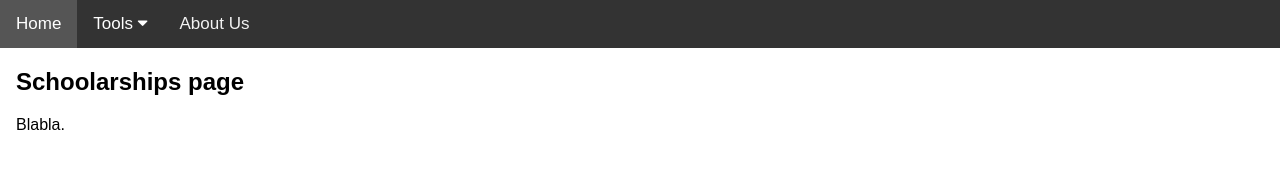
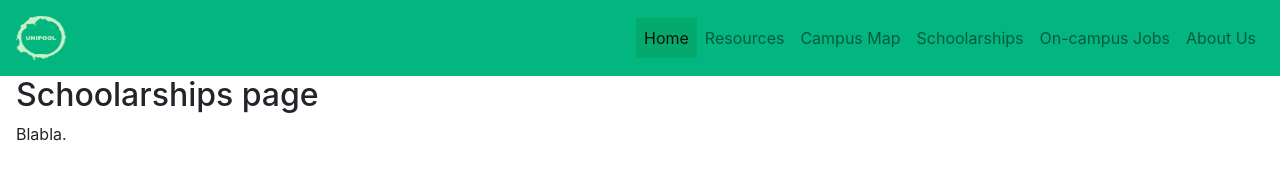
Before and after one commit to Vincentmask/UniPool, a website: page Schoolarships.html in a window 1280 px wide. Drawn offline with nearby package versions, Linux system fonts and the light colour scheme.

Commit message:
style fixed

```diff
--- a/Campus Map.html
+++ b/Campus Map.html
@@ -1,19 +1,20 @@
 <!DOCTYPE html>
 <html lang="en">
+  <link rel="icon" type="image/x-icon" href="/images/favicon.ico" />
   <head>
-    <style></style>
+    <!-- Main Page Layout Style -->
+    <script src="components/header.js" type="text/javascript" defer></script>
     <meta charset="UTF-8" />
     <meta http-equiv="X-UA-Compatible" content="IE=edge" />
     <meta name="viewport" content="width=device-width, initial-scale=1.0" />
-    <link rel="icon" type="image/x-icon" href="/images/favicon.ico" />
     <title>UniPool</title>
-    <!-- Main Page Layout Style -->
     <link rel="stylesheet" type="text/css" href="style.css" />
     <link
       rel="stylesheet"
-      href="https://cdnjs.cloudflare.com/ajax/libs/font-awesome/4.7.0/css/font-awesome.min.css"
+      href="https://cdn.jsdelivr.net/npm/bootstrap@4.3.1/dist/css/bootstrap.min.css"
+      integrity="sha384-ggOyR0iXCbMQv3Xipma34MD+dH/1fQ784/j6cY/iJTQUOhcWr7x9JvoRxT2MZw1T"
+      crossorigin="anonymous"
     />
-    <script src="components/header.js" type="text/javascript" defer></script>
   </head>
   <body>
     <header-component></header-component>
@@ -21,5 +22,20 @@
       <h2>Campus Map page</h2>
       <p>Blabla.</p>
     </div>
+    <script
+      src="https://code.jquery.com/jquery-3.3.1.slim.min.js"
+      integrity="sha384-q8i/X+965DzO0rT7abK41JStQIAqVgRVzpbzo5smXKp4YfRvH+8abtTE1Pi6jizo"
+      crossorigin="anonymous"
+    ></script>
+    <script
+      src="https://cdn.jsdelivr.net/npm/popper.js@1.14.7/dist/umd/popper.min.js"
+      integrity="sha384-UO2eT0CpHqdSJQ6hJty5KVphtPhzWj9WO1clHTMGa3JDZwrnQq4sF86dIHNDz0W1"
+      crossorigin="anonymous"
+    ></script>
+    <script
+      src="https://cdn.jsdelivr.net/npm/bootstrap@4.3.1/dist/js/bootstrap.min.js"
+      integrity="sha384-JjSmVgyd0p3pXB1rRibZUAYoIIy6OrQ6VrjIEaFf/nJGzIxFDsf4x0xIM+B07jRM"
+      crossorigin="anonymous"
+    ></script>
   </body>
 </html>
--- a/Schoolarships.html
+++ b/Schoolarships.html
@@ -1,19 +1,20 @@
 <!DOCTYPE html>
 <html lang="en">
+  <link rel="icon" type="image/x-icon" href="/images/favicon.ico" />
   <head>
-    <style></style>
+    <!-- Main Page Layout Style -->
+    <script src="components/header.js" type="text/javascript" defer></script>
     <meta charset="UTF-8" />
     <meta http-equiv="X-UA-Compatible" content="IE=edge" />
     <meta name="viewport" content="width=device-width, initial-scale=1.0" />
-    <link rel="icon" type="image/x-icon" href="/images/favicon.ico" />
     <title>UniPool</title>
-    <!-- Main Page Layout Style -->
     <link rel="stylesheet" type="text/css" href="style.css" />
     <link
       rel="stylesheet"
-      href="https://cdnjs.cloudflare.com/ajax/libs/font-awesome/4.7.0/css/font-awesome.min.css"
+      href="https://cdn.jsdelivr.net/npm/bootstrap@4.3.1/dist/css/bootstrap.min.css"
+      integrity="sha384-ggOyR0iXCbMQv3Xipma34MD+dH/1fQ784/j6cY/iJTQUOhcWr7x9JvoRxT2MZw1T"
+      crossorigin="anonymous"
     />
-    <script src="components/header.js" type="text/javascript" defer></script>
   </head>
   <body>
     <header-component></header-component>
@@ -21,5 +22,20 @@
       <h2>Schoolarships page</h2>
       <p>Blabla.</p>
     </div>
+    <script
+      src="https://code.jquery.com/jquery-3.3.1.slim.min.js"
+      integrity="sha384-q8i/X+965DzO0rT7abK41JStQIAqVgRVzpbzo5smXKp4YfRvH+8abtTE1Pi6jizo"
+      crossorigin="anonymous"
+    ></script>
+    <script
+      src="https://cdn.jsdelivr.net/npm/popper.js@1.14.7/dist/umd/popper.min.js"
+      integrity="sha384-UO2eT0CpHqdSJQ6hJty5KVphtPhzWj9WO1clHTMGa3JDZwrnQq4sF86dIHNDz0W1"
+      crossorigin="anonymous"
+    ></script>
+    <script
+      src="https://cdn.jsdelivr.net/npm/bootstrap@4.3.1/dist/js/bootstrap.min.js"
+      integrity="sha384-JjSmVgyd0p3pXB1rRibZUAYoIIy6OrQ6VrjIEaFf/nJGzIxFDsf4x0xIM+B07jRM"
+      crossorigin="anonymous"
+    ></script>
   </body>
 </html>
--- a/components/header.js
+++ b/components/header.js
@@ -5,25 +5,79 @@ class Header extends HTMLElement {
 
   connectedCallback() {
     this.innerHTML = `
-    <div class="topnav">
-      <a class="active" href="/index.html">Home</a>
-      <!-- <a href="#Classes">Classes</a> -->
-      <div class="dropdown">
-        <button class="dropbtn">
-          Tools
-          <i class="fa fa-caret-down"></i>
-        </button>
-        <div class="dropdown-content">
-          <a href="/Resources.html">Resources</a>
-          <a href="/Campus Map.html">Campus Map</a>
-          <a href="/Schoolarships.html">Schoolarships</a>
-          <a href="/On-campus Jobs.html">On-campus Jobs</a>
-        </div>
-      </div>
-      <a href="#">About Us</a>
-    </div>
+      <nav
+        class="navbar navbar-expand-md navbar-light"
+        style="background-color: #03b680"
+        ;
+      >
+          <a class="navbar-brand" href="/index.html">
+            <img src="/images/logo-no-background.png" height="50" width="50" />
+          </a>
+          <button
+            class="navbar-toggler"
+            type="button"
+            data-toggle="collapse"
+            data-target="#navbarSupportedContent"
+            aria-controls="navbarSupportedContent"
+            aria-expanded="false"
+            aria-label="Toggle navigation"
+          >
+            <span class="navbar-toggler-icon"></span>
+          </button>
+          <div class="collapse navbar-collapse justify-content-end" id="navbarSupportedContent">
+            <ul class="navbar-nav ml-auto">
+              <li class="nav-item active">
+                <a class="nav-link" href="/index.html"
+                  >Home
+                </a>
+              </li>
+              <li class="nav-item">
+                <a class="nav-link" href="/Resources.html">Resources</a>
+              </li>
+              <li class="nav-item">
+                <a class="nav-link" href="/Campus Map.html">Campus Map</a>
+              </li>
+              <li class="nav-item">
+                <a class="nav-link" href="/Schoolarships.html">Schoolarships</a>
+              </li>
+              <li class="nav-item">
+                <a class="nav-link" href="/On-campus Jobs.html"
+                  >On-campus Jobs</a
+                >
+              </li>
+              <li class="nav-item">
+                <a class="nav-link" href="#">About Us</a>
+              </li>
+            </ul>
+          </div>
+      </nav>
     `;
   }
 }
 
 customElements.define('header-component', Header);
+
+// <div class='dropdown'>
+//   <button class='dropbtn'>
+//     Tools
+//     <i class='fa fa-caret-down'></i>
+//   </button>
+//   <div class='dropdown-content'>
+//     <a href='/Resources.html'>Resources</a>
+//     <a href='/Campus Map.html'>Campus Map</a>
+//     <a href='/Schoolarships.html'>Schoolarships</a>
+//     <a href='/On-campus Jobs.html'>On-campus Jobs</a>
+//   </div>
+// </div>;
+
+/* <div class='topnav'>
+  <img src='/images/logo-no-background.png' alt='Test' height='50' width='50' />
+  <a class='active' href='/index.html'>
+    Home
+  </a>
+  <a href='/Resources.html'>Resources</a>
+  <a href='/Campus Map.html'>Campus Map</a>
+  <a href='/Schoolarships.html'>Schoolarships</a>
+  <a href='/On-campus Jobs.html'>On-campus Jobs</a>
+  <a href='#'>About Us</a>
+</div>; */
--- /dev/null
+++ b/package.json
@@ -0,0 +1,5 @@
+{
+  "dependencies": {
+    "bootstrap": "^5.2.2"
+  }
+}
```
Also changed, not shown: On-campus Jobs.html (+21 -5 lines), Resources.html (+21 -5 lines), index.html (+21 -4 lines), 1 other file.
